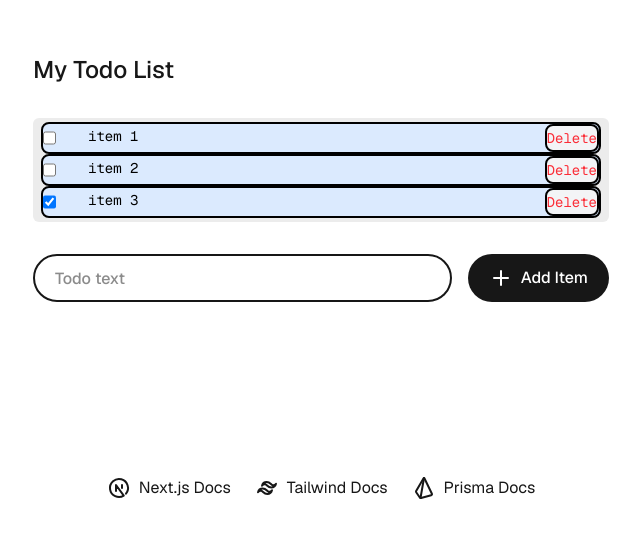
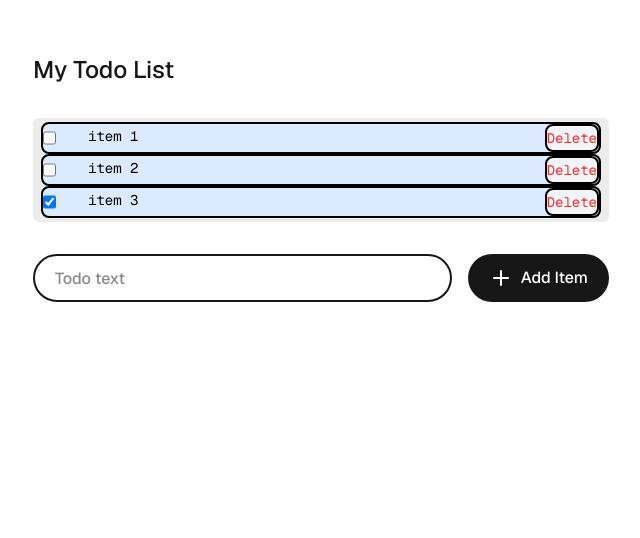
Before and after one commit to andrewtlu/odyssey-interview, a Next.js app: page / in a window 1280 px wide. Shown: the part 222-760 px from the top of the page, without its empty margins (319-959 px from the left). Built offline with nearby package versions, Linux system fonts and the light colour scheme.

Commit message:
finish task 4

```diff
--- a/src/app/Todo/Todo.tsx
+++ b/src/app/Todo/Todo.tsx
@@ -6,12 +6,12 @@ export type TodoItem = {
   completed: boolean;
 };
 
-export const Todo = ({ id, text, completed }: TodoItem) => {
+export const Todo = ({ id, text, completed, onDelete, onComplete }: TodoItem & {onDelete: () => void; onComplete: () => void;})=> {
   return (
     <div className="flex flex-row gap-[32px] rounded-lg bg-blue-100 border-2 border-black text-black">
-      <input type="checkbox" checked={completed}  />
+      <input type="checkbox" checked={completed}  onChange={onComplete}/>
       <div className="flex-1">{text}</div>
-      <button className ="border-2 border-black text-red-500 bg-gray-100 rounded-lg hover:bg-black"> Delete</button>
+      <button onClick={onDelete} className ="border-2 border-black text-red-500 bg-gray-100 rounded-lg hover:bg-black"> Delete</button>
     </div>
   );
 };
--- a/src/app/Todo/TodoList.tsx
+++ b/src/app/Todo/TodoList.tsx
@@ -35,8 +35,20 @@ export const TodoList = ({ initialTodos }: { initialTodos?: TodoItem[] }) => {
 
   setTodos([...todos, newTodo]);
   setNewTodoText("");
+
 };
 
+const completeToDo = (id: number) => {
+    setTodos(
+      todos.map(todo =>
+        todo.id === id ? {...todo, completed: !todo.completed} : todo
+      )
+    );
+  };
+
+  const deleteToDo = (id: number) => {
+    setTodos(todos.filter(todo => todo.id !==id));
+  };
 
   return (
     <>
@@ -50,6 +62,8 @@ export const TodoList = ({ initialTodos }: { initialTodos?: TodoItem[] }) => {
             id={val.id}
             text={val.text}
             completed={val.completed}
+            onDelete={() => deleteToDo(val.id)}
+            onComplete={() => completeToDo(val.id)}
            />
         ))}
       </ul>
--- a/src/app/page.tsx
+++ b/src/app/page.tsx
@@ -22,35 +22,7 @@ const Home = async () => {
       <main className="flex flex-col gap-[32px] row-start-2 items-center sm:items-start w-xl">
         <TodoList />
       </main>
-      <footer className="row-start-3 flex gap-[24px] flex-wrap items-center justify-center">
-        <a
-          className="flex items-center gap-2 hover:underline hover:underline-offset-4"
-          href="https://nextjs.org/docs"
-          target="_blank"
-          rel="noopener noreferrer"
-        >
-          <IconBrandNextjs />
-          Next.js Docs
-        </a>
-        <a
-          className="flex items-center gap-2 hover:underline hover:underline-offset-4"
-          href="https://tailwindcss.com/docs/styling-with-utility-classes"
-          target="_blank"
-          rel="noopener noreferrer"
-        >
-          <IconBrandTailwind />
-          Tailwind Docs
-        </a>
-        <a
-          className="flex items-center gap-2 hover:underline hover:underline-offset-4"
-          href="https://www.prisma.io/docs/orm/prisma-client/queries/crud"
-          target="_blank"
-          rel="noopener noreferrer"
-        >
-          <IconBrandPrisma />
-          Prisma Docs
-        </a>
-      </footer>
+
     </div>
   );
 };
```
